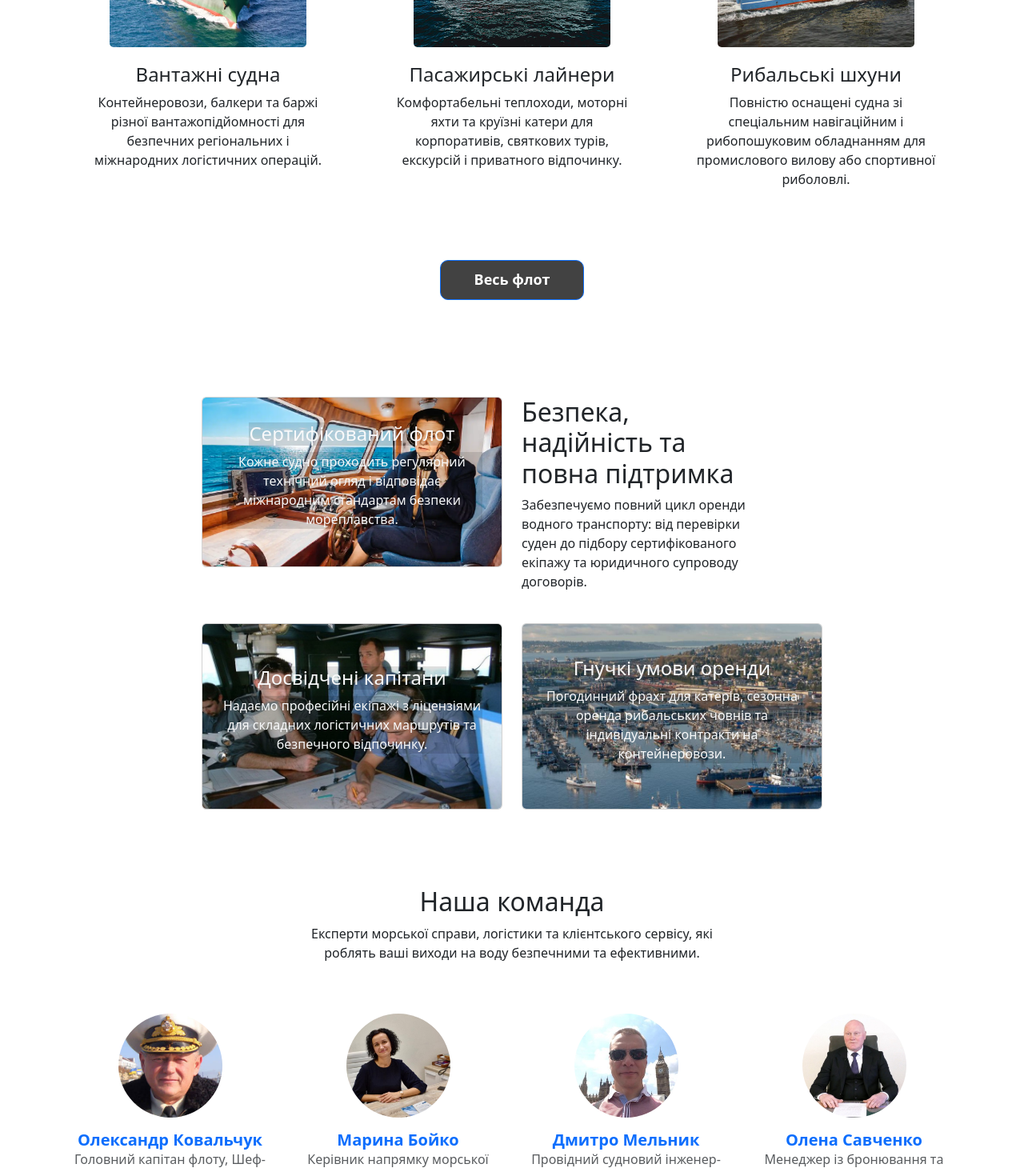
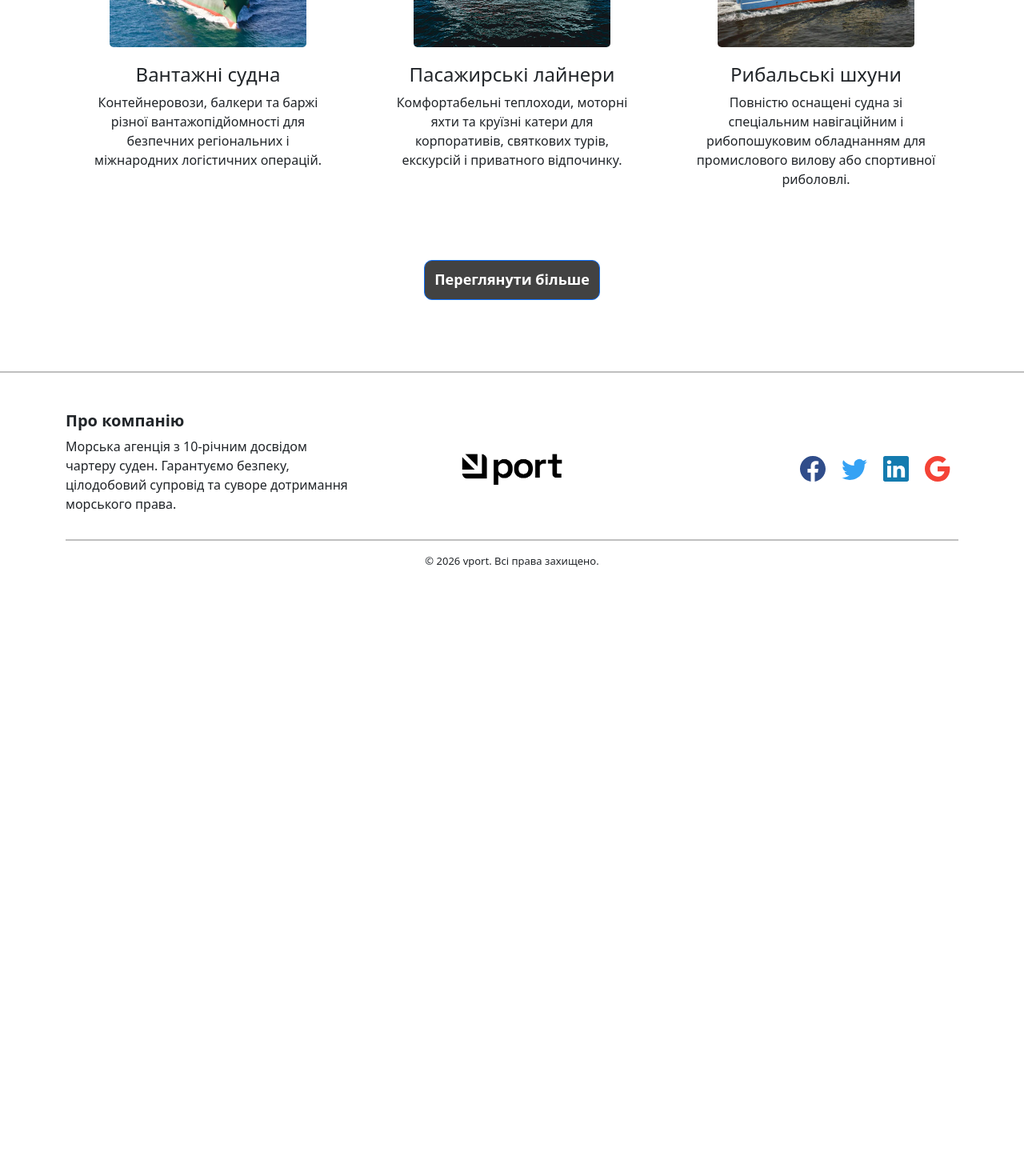
Before and after one commit to Sarty1234/web-lab-univer, a React (Create React App) app in the folder web-lab/: page / in a window 1280 px wide. Shown: the part 841-2306 px from the top of the page at 80% size. After the commit the page ends 1600 px from the top, so only its background shows below. Built offline with nearby package versions, Linux system fonts and the light colour scheme.

Commit message:
added working show more button

```diff
--- a/web-lab/src/App.js
+++ b/web-lab/src/App.js
@@ -3,6 +3,8 @@ import './App.css';
 import './css/Navbar-Centered-Links-icons.css';
 import 'bootstrap/dist/css/bootstrap.min.css';
 import 'bootstrap/dist/js/bootstrap.bundle.min.js';
+
+import { ViewMoreProvider } from './components/ViewMore/ViewMoreContext.js'
 
 import { BrowserRouter as Router } from "react-router-dom";
 
@@ -15,7 +17,9 @@ function App() {
     <div>
       <Router>
         <Navbar />
-        <MainPage />
+        <ViewMoreProvider>
+          <MainPage />
+        </ViewMoreProvider>
         <Footer />
       </Router>
     </div>
--- a/web-lab/src/components/MainPage.js
+++ b/web-lab/src/components/MainPage.js
@@ -4,11 +4,13 @@ import CatalogSection from './MainPage/CatalogSection.js'
 import Catalog from './Catalog.js'
 import SafetyGalery from './ViewMore/SafetyGalery.js'
 import TeamGalery from './ViewMore/TeamGalery.js'
+import { useViewingMore } from './ViewMore/ViewMoreContext.js'
 
 import { Link, Routes, Route } from "react-router-dom";
 
 export default function MainPage() {
-  let viewMore = true;
+  const { viewingMore } = useViewingMore();
+
 
   return (
     <div>
@@ -19,8 +21,8 @@ export default function MainPage() {
             <>
               <HeroSection />
               <CatalogSection />
-              { viewMore ? <SafetyGalery /> : <></> }
-              { viewMore ? <TeamGalery /> : <></> }
+              { viewingMore ? <SafetyGalery /> : <></> }
+              { viewingMore ? <TeamGalery /> : <></> }
             </>
           }
         />
--- a/web-lab/src/components/MainPage/CatalogSection.js
+++ b/web-lab/src/components/MainPage/CatalogSection.js
@@ -1,6 +1,13 @@
+import React from 'react';
 import { Link } from "react-router-dom";
 
+import { useViewingMore } from '../ViewMore/ViewMoreContext.js'
+
 export default function CatalogSection() {
+  const { viewingMore, setViewingMore } = useViewingMore();
+
+
+
   return (
       <div className="container py-4 py-xl-5">
         <div className="row gy-4 row-cols-1 row-cols-md-2 row-cols-xl-3">
@@ -65,19 +72,22 @@ export default function CatalogSection() {
           </div>
         </div>
 
-        <div className="row d-flex justify-content-center align-items-center" style={{ height: '100px', marginTop: '40px' }}>
-          <div className="col d-flex justify-content-center align-items-center">
-            <Link to='/catalog'>
-              <a
+        {!viewingMore ?
+          <div className="row d-flex justify-content-center align-items-center" style={{ height: '100px', marginTop: '40px' }}>
+            <div className="col d-flex justify-content-center align-items-center">
+              <button
                 className="btn btn-primary d-inline-flex align-items-center justify-content-center"
                 type="button"
-                style={{ width: '180px', height: '50px', background: 'rgb(66,66,66)', borderRadius: '10px', fontWeight: 'bold', fontSize: '18px' }}
+                onClick={() => setViewingMore((c) => !c)}
+                style={{ width: '220px', height: '50px', background: 'rgb(66,66,66)', borderRadius: '10px', fontWeight: 'bold', fontSize: '18px' }}
               >
-                Весь флот
-              </a>
-            </Link>
+                Переглянути більше
+              </button>
+            </div>
           </div>
-        </div>
+          : <> </>
+        }
+
       </div>
   );
 }
--- a/web-lab/src/components/ViewMore/TeamGalery.js
+++ b/web-lab/src/components/ViewMore/TeamGalery.js
@@ -21,7 +21,7 @@ export default function TeamGalery() {
                 src="/img/captain.png"
                 alt="Олександр Ковальчук"
               />
-              <h5 className="fw-bold text-primary mb-0 card-title">
+              <h5 className="fw-bold mb-0 card-title">
                 Олександр Ковальчук
               </h5>
               <p className="text-muted mb-2 card-text">
@@ -41,7 +41,7 @@ export default function TeamGalery() {
                 src="/img/Bugalter.jpg"
                 alt="Марина Бойко"
               />
-              <h5 className="fw-bold text-primary mb-0 card-title">
+              <h5 className="fw-bold mb-0 card-title">
                 Марина Бойко
               </h5>
               <p className="text-muted mb-2 card-text">
@@ -61,7 +61,7 @@ export default function TeamGalery() {
                 src="/img/Mechanic.jpg"
                 alt="Дмитро Мельник"
               />
-              <h5 className="fw-bold text-primary mb-0 card-title">
+              <h5 className="fw-bold mb-0 card-title">
                 Дмитро Мельник
               </h5>
               <p className="text-muted mb-2 card-text">
@@ -81,7 +81,7 @@ export default function TeamGalery() {
                 src="/img/chatManager.jpg"
                 alt="Олена Савченко"
               />
-              <h5 className="fw-bold text-primary mb-0 card-title">
+              <h5 className="fw-bold mb-0 card-title">
                 Олена Савченко
               </h5>
               <p className="text-muted mb-2 card-text">
--- /dev/null
+++ b/web-lab/src/components/ViewMore/ViewMoreContext.js
@@ -0,0 +1,14 @@
+import { createContext, useContext, useState } from 'react';
+
+const ViewMoreContext = createContext();
+
+export function ViewMoreProvider({ children }) {
+    const [viewingMore, setViewingMore] = useState(false);
+    return (
+        <ViewMoreContext.Provider value={{ viewingMore, setViewingMore }}>
+            {children}
+        </ViewMoreContext.Provider>
+    );
+}
+
+export const useViewingMore = () => useContext(ViewMoreContext);
```
